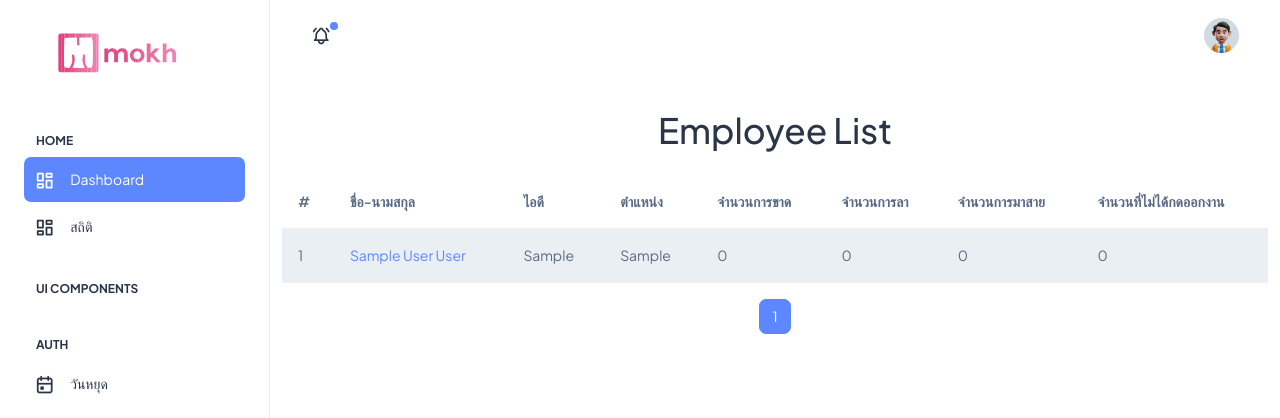
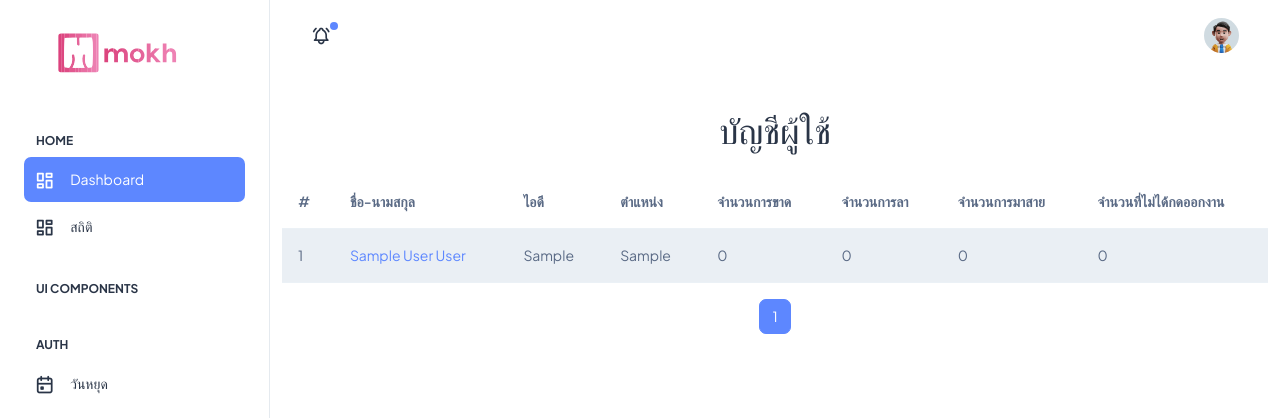
Before and after one commit to Fikei1151/mokh, a Flask app: page /index in a window 1280 px wide. Shown: the top 418 px of the page. Run offline with Flask 3, Linux system fonts and the light colour scheme; tables that the repository leaves empty hold one stand-in row (values such as "Sample post"); some libraries are stand-ins or nearby versions.

```diff
--- a/templates/index.html
+++ b/templates/index.html
@@ -1,7 +1,7 @@
 {% extends 'base.html' %}
 
 {% block content %}
-  <h1 class="text-center my-4">Employee List</h1>
+  <h1 class="text-center my-4">บัญชีผู้ใช้</h1>
   <table class="table table-striped">
     <thead>
       <tr>
```
